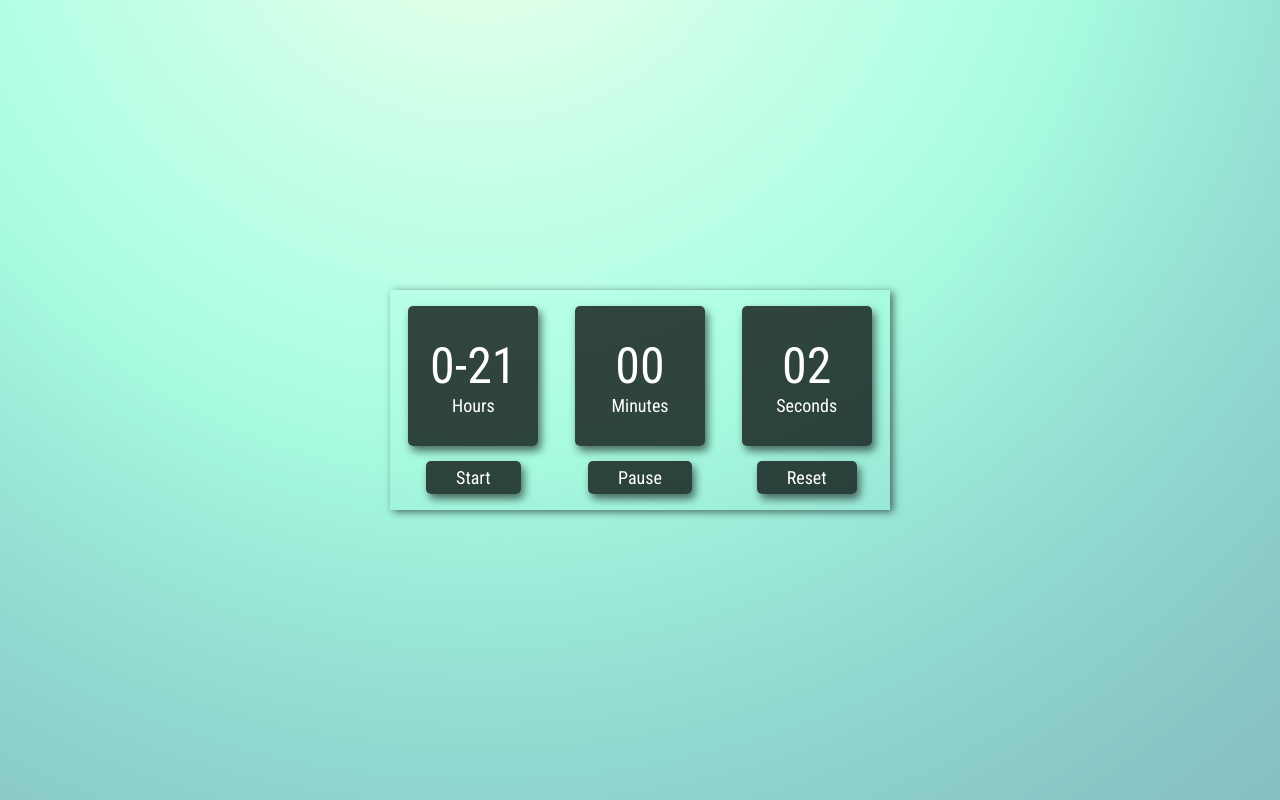
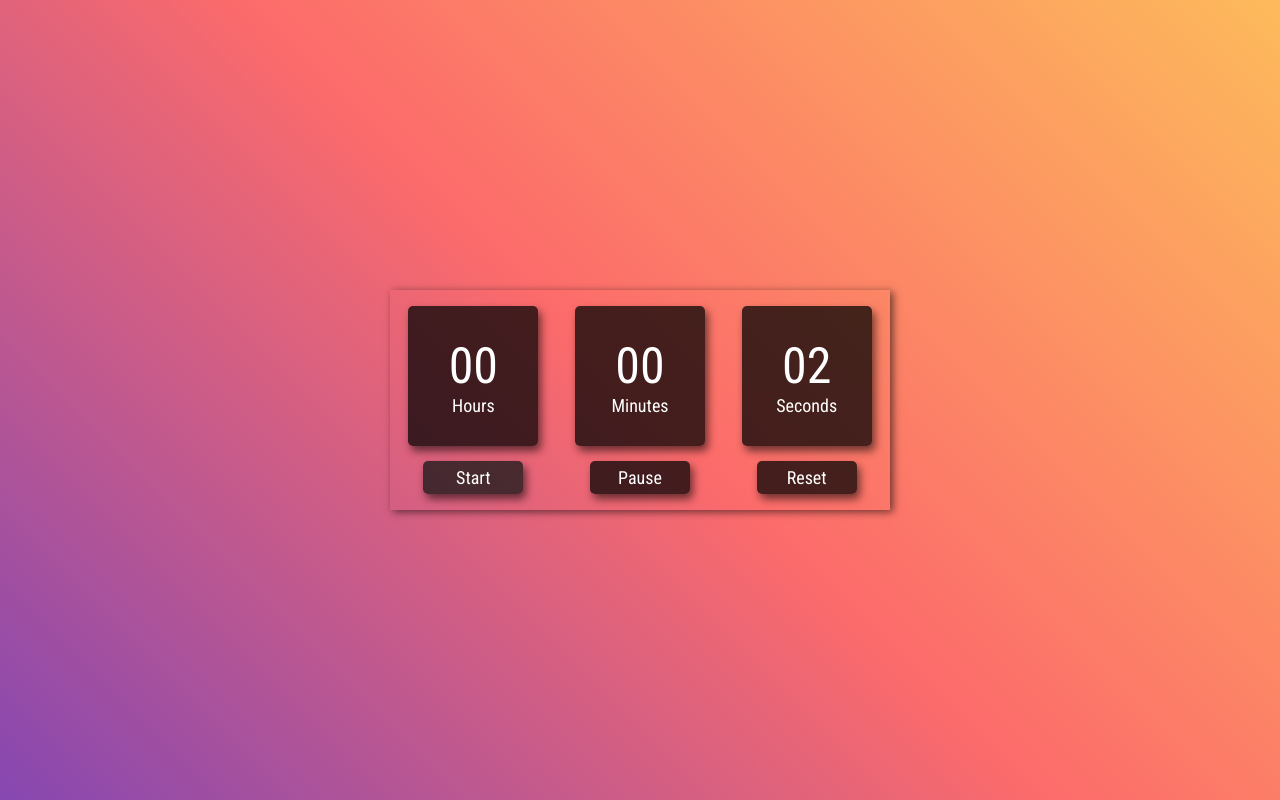
Before and after one commit to belacartaxo/chronometer, a plain HTML site: page index.html in a window 1280 px wide. Both pictures are taken after a click on the button "Start". Drawn offline with Linux system fonts and the light colour scheme.

Commit message:
improving code

```diff
--- a/assets/css/style.css
+++ b/assets/css/style.css
@@ -13,7 +13,7 @@ body{
     display: flex;
     align-items: center;
     justify-content: center;
-    background-image: radial-gradient(circle at 37.72% -19.64%, #f2ffe4 0, #e2ffe7 10%, #d1ffe8 20%, #c2ffe7 30%, #b3ffe4 40%, #a6fadf 50%, #9bebd8 60%, #93ddd2 70%, #8dd1cc 80%, #89c7c7 90%, #86bfc2 100%);
+    background: linear-gradient(45deg, rgb(134, 71, 177) 0%, rgb(252, 107, 107) 50%, rgb(253, 186, 91) 100%);
 }
 
 .chronometer{
@@ -35,13 +35,23 @@ body{
     color: white;
     font-size: 18px;
     border-style: none;
-    padding: 6px 30px;
+    padding: 6px 0px;
+    width: 100px;
 }
 
 .chronometer .column button:hover{
     transition: background-color 0.3s;
-    background-color: #010101d0;
+    background-color: #000000d6;
     cursor: pointer;
+}
+
+.chronometer .column button:disabled{
+    background-color: #191919c4;
+    cursor: default;
+}
+
+.chronometer .column button:disabled:hover{
+    background-color: #191919c4;
 }
 
 .chronometer .column div{
@@ -59,7 +69,7 @@ body{
 }
 
 .chronometer .column .paused{
-    color: red;
+    color: rgb(236, 13, 13);
 }
 
 .time{
--- a/assets/js/main.js
+++ b/assets/js/main.js
@@ -12,7 +12,9 @@ let chronometer;
 let second = 0
 
 start.addEventListener('click', function(e){
-    clearInterval(chronometer);
+    start.setAttribute("disabled", "true");
+    pause.removeAttribute("disabled");
+    reset.removeAttribute("disabled");
     for (let value of divPaused){
         value.classList.remove('paused');
     }
@@ -20,6 +22,9 @@ start.addEventListener('click', function(e){
 })
 
 pause.addEventListener('click', function(e){
+    pause.setAttribute("disabled", "true");
+    start.removeAttribute("disabled");
+    reset.removeAttribute("disabled");
     clearInterval(chronometer);
     for (let value of divPaused){
         value.classList.add('paused');
@@ -27,6 +32,9 @@ pause.addEventListener('click', function(e){
 })
 
 reset.addEventListener('click', function(e){
+    reset.setAttribute("disabled", "true");
+    pause.setAttribute("disabled", "true");
+    start.removeAttribute("disabled");
     for (let value of divPaused){
         value.classList.remove('paused');
     }
@@ -40,17 +48,11 @@ reset.addEventListener('click', function(e){
 function createDate(){
     chronometer = setInterval( function(){
         second++;
-        const date = new Date(second*1000);
-        let hr = date.getHours()-21;
-        let min = date.getMinutes();
-        let sec = date.getSeconds();
+        let date = new Date(second*1000);
+        date = date.toLocaleTimeString('pt-BR', {hour12:false, timeZone:'UTC'});
 
-        hr = hr < 10? '0'+hr : hr;
-        min = min < 10? '0'+min : min;
-        sec = sec < 10? '0'+sec : sec;
-
-        hour.textContent = hr;
-        minute.textContent = min;
-        seconds.textContent = sec;
+        hour.textContent = date.slice(0,2);
+        minute.textContent = date.slice(3,5);
+        seconds.textContent = date.slice(6,8);
     }, 1000)
 }
--- a/index.html
+++ b/index.html
@@ -22,14 +22,14 @@
                 <span id="minutes">00</span>
                 <span class="time">Minutes</span>
             </div>
-            <button id="pause">Pause</button>
+            <button id="pause" disabled>Pause</button>
         </div>
         <div class="column">
             <div>
                 <span id="seconds">00</span>
                 <span class="time">Seconds</span>
             </div>
-            <button id="reset">Reset</button>
+            <button id="reset" disabled>Reset</button>
         </div>
     </div>
     <script src="assets/js/main.js"></script>
```
